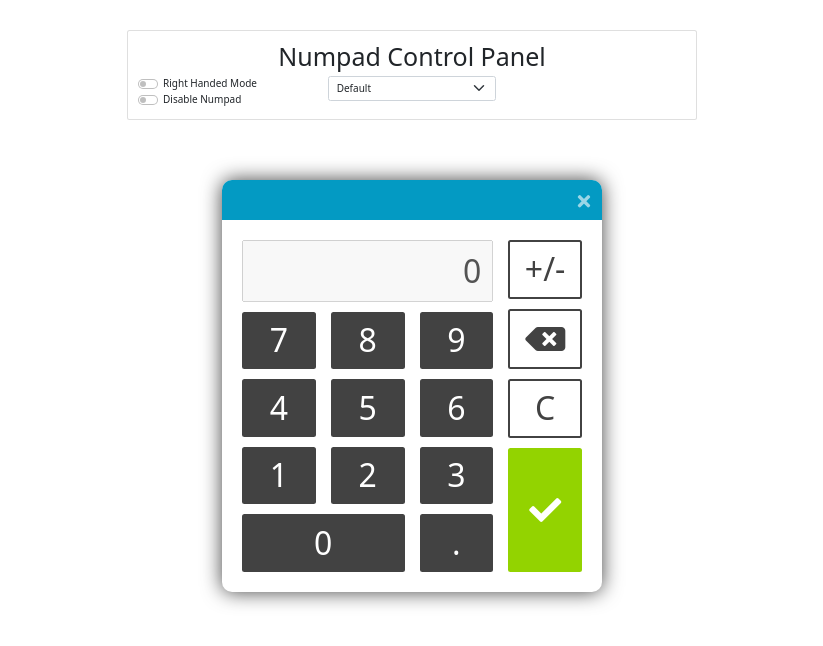
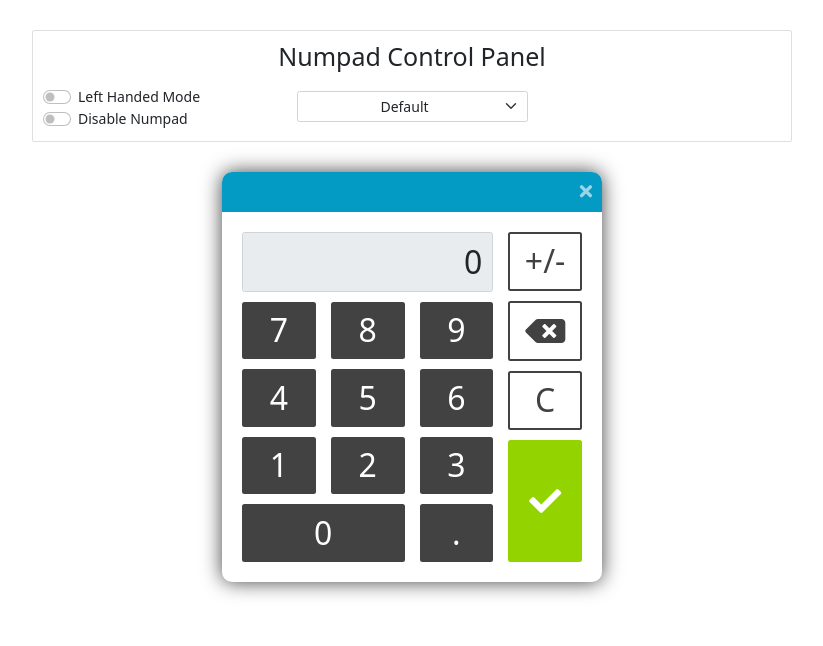
Before and after one commit to SergheevEvgheni/Calculator, a Vue app: page / in a window 1280 px wide. Shown: the top 646 px of the page, without its empty margins (228-1051 px from the left). Built offline with nearby package versions, Linux system fonts and the light colour scheme.

Commit message:
layout change feature and design fix

```diff
--- a/src/components/Numpad.vue
+++ b/src/components/Numpad.vue
@@ -7,14 +7,17 @@
       <div class="row">
         <div
           class="col-9 numpad__numbers"
-          :class="{ 'order-2': isNumpadLeftHanded }"
+          :class="{ 'order-2': isNumpadLeftHanded, 'col-12': !areScreenAndOperatorsVisible }"
         >
-          <div class="row">
+          <div
+            v-if="areScreenAndOperatorsVisible"
+            class="row"
+          >
             <div class="col-12">
               <input
                 :value="formattedValue"
                 type="text"
-                class="numpad__screen"
+                class="form-control numpad__screen"
                 placeholder="0"
                 disabled
                 @input="numpadValue = $event.target.value"
@@ -95,17 +98,32 @@
             </div>
             <div class="col-4">
               <NumpadButton
+                v-if="!isRemoveButtonVisible"
                 button-type="number"
                 value="."
-                @btnClick="addCharacter"
+                @btnClick="addDecSeparator"
               />
+              <NumpadButton
+                v-else
+                button-type="operator"
+                @click="removeLastChar"
+              >
+                <i class="fas fa-backspace"/>
+              </NumpadButton>
             </div>
           </div>
         </div>
         <div
+          v-if="areScreenAndOperatorsVisible"
           class="col-3 d-flex flex-column"
           :class="{ 'order-1' : isNumpadLeftHanded }"
         >
+          <NumpadButton
+            v-if="isCurrencyChangerVisible"
+            button-type="operator"
+          >
+            $
+          </NumpadButton>
           <NumpadButton
             button-type="operator"
             value="+/-"
@@ -135,13 +153,8 @@
 </template>
 
 <script lang="ts">
-import {
-  defineComponent,
-  ref,
-  computed,
-  onBeforeUnmount
-} from 'vue'
-import NumpadButton from '@/components/reusable/NumpadButton.vue'
+import { defineComponent, ref, computed, onBeforeUnmount } from 'vue'
+import NumpadButton from '@/components/interface/NumpadButton.vue'
 import numeral from 'numeral'
 
 export default defineComponent({
@@ -150,10 +163,32 @@ export default defineComponent({
     NumpadButton
   },
   props: {
-    isNumpadLeftHanded: Boolean
+    isNumpadLeftHanded: {
+      type: Boolean,
+      required: true
+    },
+    layout: {
+      type: String,
+      required: true
+    },
+    layoutTypes: {
+      type: Object,
+      required: true
+    }
   },
-  setup () {
+  setup (props) {
     const numpadValue = ref('')
+
+    const areScreenAndOperatorsVisible = computed(() => {
+      const allowedLayouts = [props.layoutTypes.default, props.layoutTypes.currencyChanger]
+      return allowedLayouts.includes(props.layout)
+    })
+    const isRemoveButtonVisible = computed(() => {
+      return props.layout === props.layoutTypes.numbersRemove
+    })
+    const isCurrencyChangerVisible = computed(() => {
+      return props.layout === props.layoutTypes.currencyChanger
+    })
 
     const addCharacter = (character: string) => {
       numpadValue.value += character
@@ -173,6 +208,11 @@ export default defineComponent({
       }
     }
 
+    const addDecSeparator = () => {
+      const separatorAlreadyExists = numpadValue.value.indexOf('.') === -1
+      if (separatorAlreadyExists) addCharacter('.')
+    }
+
     const addZero = () => {
       if (numpadValue.value.length) addCharacter('0')
     }
@@ -186,7 +226,10 @@ export default defineComponent({
 
     const confirm = () => {
       if (numpadValue.value.length) {
-        alert(numpadValue.value)
+        const isSeparatorLastCharacter = numpadValue.value.slice(-1) === '.'
+        const displayedValue = isSeparatorLastCharacter ? numpadValue.value.slice(0, -1) : numpadValue.value
+
+        alert(displayedValue)
         clearNumpad()
       }
     }
@@ -201,6 +244,7 @@ export default defineComponent({
       if (allowedCharacters) addCharacter(event.key)
       else if (event.key === '0') addZero()
       else if (event.key === 'Backspace') removeLastChar()
+      else if (event.key === 'Delete') addDecSeparator()
       else if (event.key === 'Enter') {
         event.stopPropagation()
         confirm()
@@ -220,8 +264,12 @@ export default defineComponent({
       removeLastChar,
       addCharacter,
       addZero,
+      addDecSeparator,
       changeSign,
-      confirm
+      confirm,
+      areScreenAndOperatorsVisible,
+      isRemoveButtonVisible,
+      isCurrencyChangerVisible
     }
   }
 })
@@ -229,34 +277,34 @@ export default defineComponent({
 
 <style scoped lang="scss">
   .numpad {
-    width: 380px;
-    margin: 60px auto;
-    box-shadow: 0 0 20px #424242;
-    border-radius: 10px;
+    width: 38rem;
+    margin: 0 auto;
+    box-shadow: 0 0 2rem #424242;
+    border-radius: 1rem;
     &__header {
       background-color: #039AC3;
-      height: 40px;
+      height: 4rem;
       text-align: right;
-      padding: 12px;
-      border-radius: 10px 10px 0 0;
+      padding: 1rem;
+      border-radius: 1rem 1rem 0 0;
       i {
-        font-size: 18px;
+        font-size: 1.8rem;
         color: #fff;
         opacity: 0.6;
       }
     }
     &__body {
-      padding: 20px 20px 10px 20px;
-      border-radius: 0 0 10px 10px;
+      padding: 2rem 2rem 1rem 2rem;
+      border-radius: 0 0 1rem 1rem;
     }
     &__screen {
       text-align: right;
-      padding: 5px 10px;
+      padding: 0.5rem 1rem;
     }
-    button, input {
+    .btn, .form-control {
       width: 100%;
-      margin-bottom: 10px;
-      font-size: 32px;
+      margin-bottom: 1rem;
+      font-size: 3.2rem;
     }
   }
 </style>
--- a/src/components/NumpadControl.vue
+++ b/src/components/NumpadControl.vue
@@ -1,15 +1,14 @@
 <template>
   <div class="row">
-    <div class="col-6 offset-3 mt-5 card">
+    <div class="col-8 offset-2 my-5 card">
       <div class="card-body">
-        <h1 class="card-title col-12 text-center">Numpad Control Panel</h1>
+        <h1 class="card-title col-12 text-center mb-4">Numpad Control Panel</h1>
         <div class="row">
-
           <div class="col-4">
             <div class="row">
               <NumpadCheckbox
                 :checked="isNumpadLeftHanded"
-                label="Right Handed Mode"
+                label="Left Handed Mode"
                 @update:checked="isNumpadLeftHanded = $event"
               />
             </div>
@@ -23,8 +22,9 @@
           </div>
           <div class="col-4">
             <NumpadSelect
-              :view="view"
-              @update:view="view = $event"
+              :value="layout"
+              :layout-types="layoutTypes"
+              @update:value="layout = $event"
             />
           </div>
           <div class="col-4"></div>
@@ -36,6 +36,8 @@
     <div class="col-12">
       <Numpad
         :is-numpad-left-handed="isNumpadLeftHanded"
+        :layout="layout"
+        :layout-types="layoutTypes"
       />
     </div>
   </div>
@@ -44,8 +46,8 @@
 <script lang="ts">
 import { defineComponent, ref, provide } from 'vue'
 import Numpad from '@/components/Numpad.vue'
-import NumpadCheckbox from '@/components/reusable/NumpadCheckbox.vue'
-import NumpadSelect from '@/components/reusable/NumpadSelect.vue'
+import NumpadCheckbox from '@/components/interface/NumpadCheckbox.vue'
+import NumpadSelect from '@/components/interface/NumpadSelect.vue'
 
 export default defineComponent({
   name: 'NumpadWrapper',
@@ -55,16 +57,24 @@ export default defineComponent({
     NumpadSelect
   },
   setup () {
+    const layoutTypes = {
+      default: 'Default',
+      numberOnly: 'Numbers only',
+      numbersRemove: 'Numbers + Remove',
+      currencyChanger: 'Currency Changer'
+    }
+
     const isNumpadLeftHanded = ref(false)
     const isNumpadDisabled = ref(false)
-    const view = ref('Default')
+    const layout = ref(layoutTypes.default)
 
     provide('isNumpadDisabled', isNumpadDisabled)
 
     return {
       isNumpadLeftHanded,
       isNumpadDisabled,
-      view
+      layoutTypes,
+      layout
     }
   }
 })
--- a/src/components/reusable/NumpadButton.vue
+++ b/src/components/interface/NumpadButton.vue
@@ -16,8 +16,13 @@ import { defineComponent, inject } from 'vue'
 export default defineComponent({
   name: 'NumpadButton',
   props: {
-    buttonType: String,
-    value: String
+    buttonType: {
+      type: String,
+      required: true
+    },
+    value: {
+      type: String
+    }
   },
   setup () {
     return {
--- a/src/components/reusable/NumpadCheckbox.vue
+++ b/src/components/interface/NumpadCheckbox.vue
@@ -22,8 +22,20 @@ import { defineComponent } from 'vue'
 export default defineComponent({
   name: 'NumpadCheckbox',
   props: {
-    checked: Boolean,
-    label: String
+    checked: {
+      type: Boolean,
+      required: true
+    },
+    label: {
+      type: String,
+      required: true
+    }
   }
 })
 </script>
+
+<style lang="scss" scoped>
+  .form-switch {
+    font-size: 1.4rem;
+  }
+</style>
--- /dev/null
+++ b/src/components/interface/NumpadSelect.vue
@@ -0,0 +1,41 @@
+<template>
+  <select
+    :value="value"
+    class="form-select mt-2"
+    aria-label="Default"
+    @change="$emit('update:value', $event.target.value)"
+  >
+    <option
+      v-for="type in layoutTypes"
+      :key="type"
+      :value="type"
+    >
+      {{ type }}
+    </option>
+  </select>
+</template>
+
+<script lang="ts">
+import { defineComponent } from 'vue'
+
+export default defineComponent({
+  name: 'NumpadSelect',
+  props: {
+    value: {
+      type: String,
+      required: true
+    },
+    layoutTypes: {
+      type: Object,
+      required: true
+    }
+  }
+})
+</script>
+
+<style scoped lang="scss">
+  .form-select {
+    text-align: center;
+    font-size: 1.4rem;
+  }
+</style>
--- a/src/components/reusable/NumpadSelect.vue
+++ /dev/null
@@ -1,28 +0,0 @@
-<template>
-  <select
-    :value="view"
-    class="form-select"
-    aria-label="Default"
-    @change="$emit('update:view', $event.target.value)"
-  >
-    <option>Default</option>
-    <option>Numbers only</option>
-    <option>Numbers + Remove</option>
-    <option>Currency Changer</option>
-  </select>
-</template>
-
-<script lang="ts">
-import { defineComponent } from 'vue'
-
-export default defineComponent({
-  name: 'NumpadSelect',
-  props: {
-    view: String
-  }
-})
-</script>
-
-<style scoped lang="scss">
-
-</style>
```
